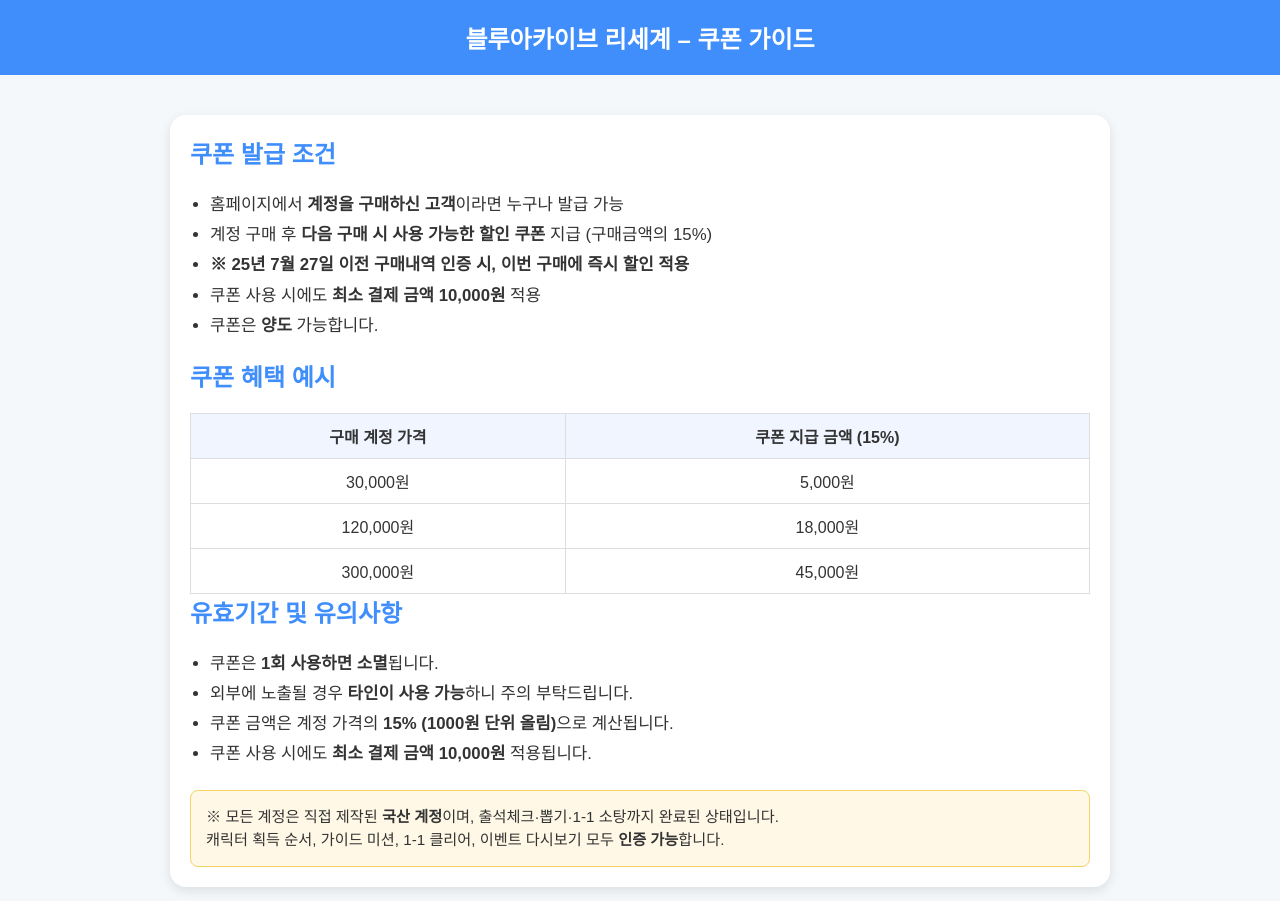
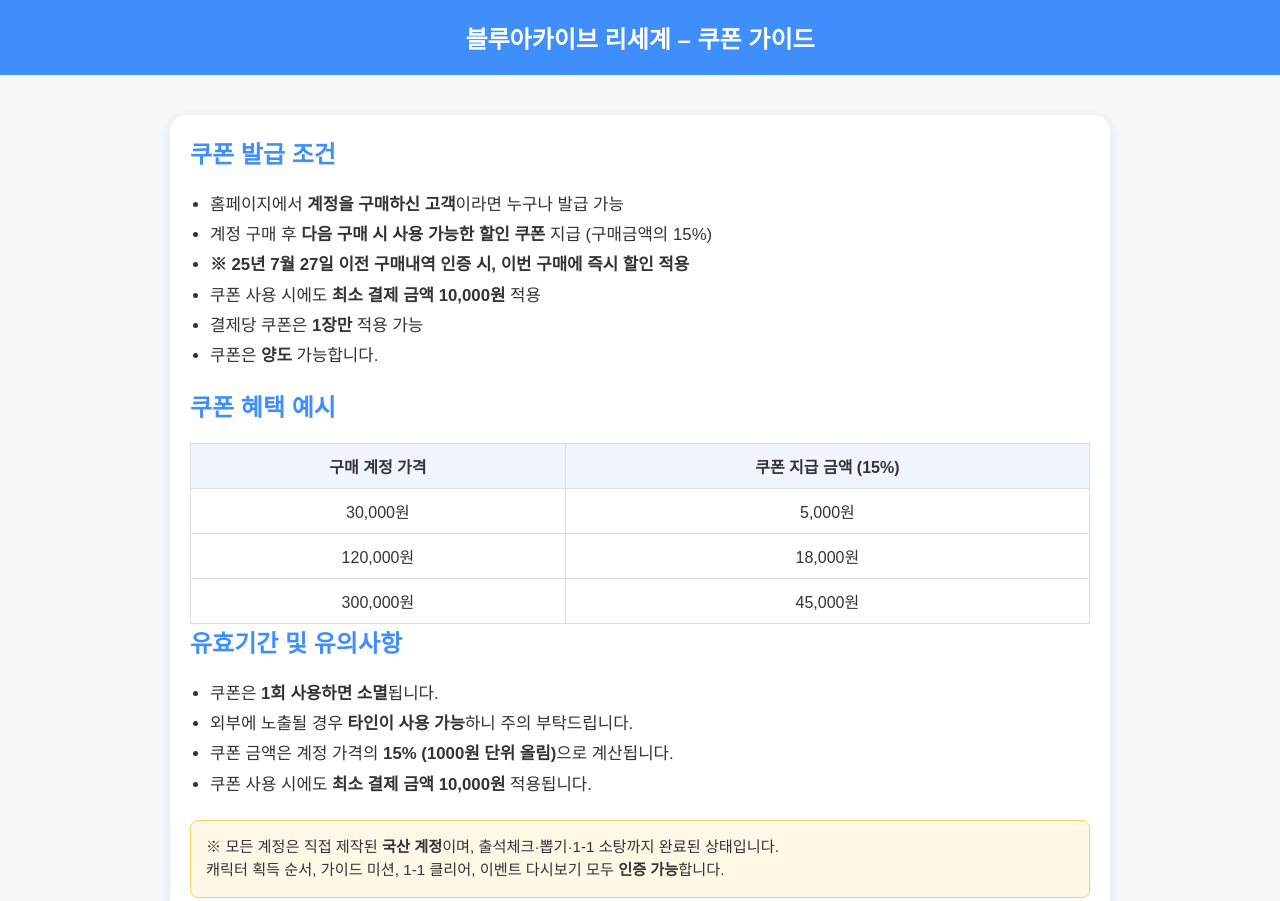
Before and after one commit to BlueArchiveBA/BlueArchiveRe, a plain HTML site: page Guide/coupon-guide.html in a window 1280 px wide. Shown: the top 901 px of the page. Drawn offline with Linux system fonts and the light colour scheme.

Commit message:
Add files via upload

```diff
--- a/Guide/coupon-guide.html
+++ b/Guide/coupon-guide.html
@@ -85,6 +85,7 @@
       <li>계정 구매 후 <strong>다음 구매 시 사용 가능한 할인 쿠폰</strong> 지급 (구매금액의 15%)</li>
       <li><strong>※ 25년 7월 27일 이전 구매내역 인증 시, 이번 구매에 즉시 할인 적용</strong></li>
       <li>쿠폰 사용 시에도 <strong>최소 결제 금액 10,000원</strong> 적용</li>
+      <li>결제당 쿠폰은 <strong>1장만</strong> 적용 가능</li>
       <li>쿠폰은 <strong>양도</strong> 가능합니다.</li>
     </ul>
 
```
